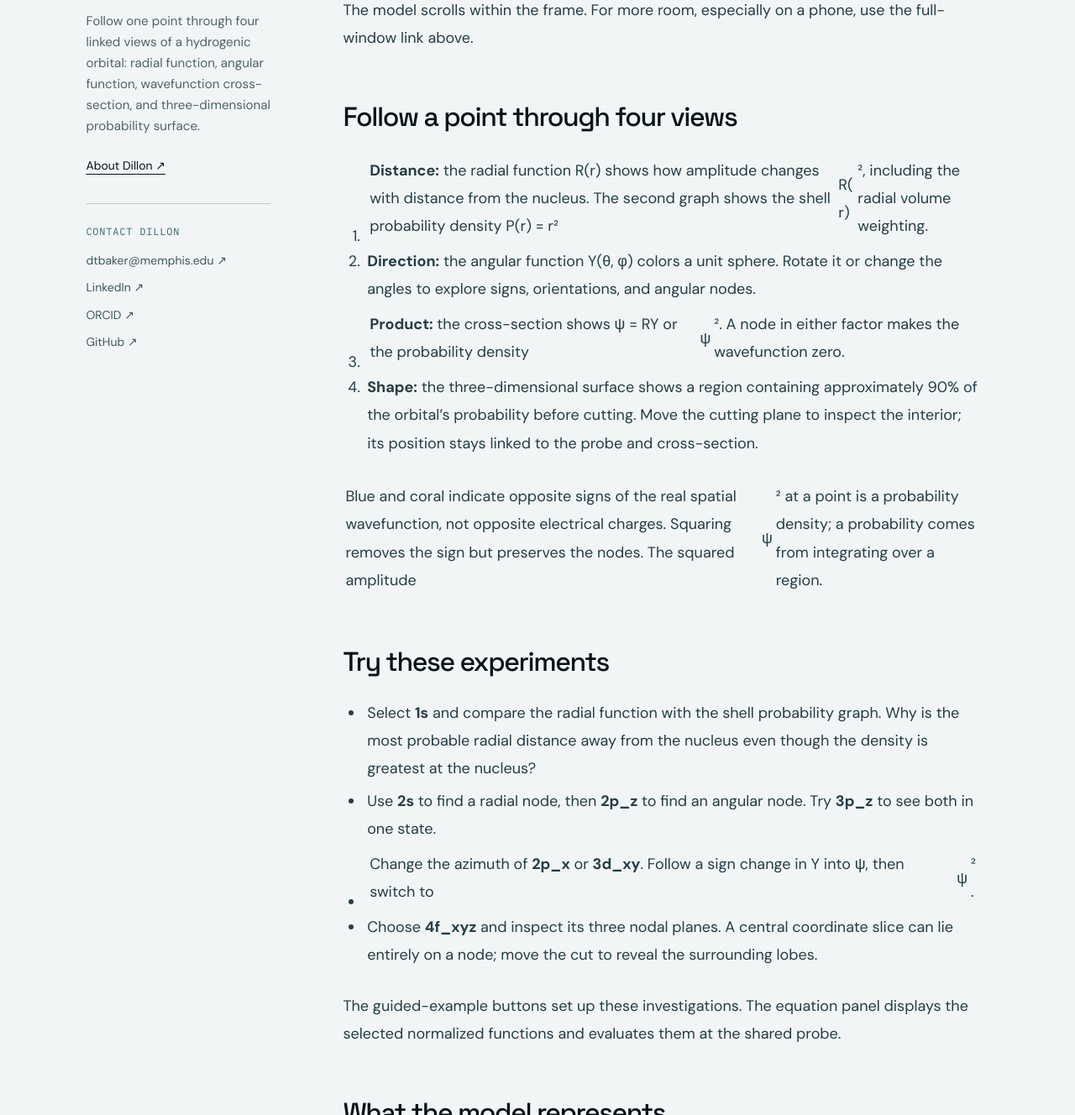
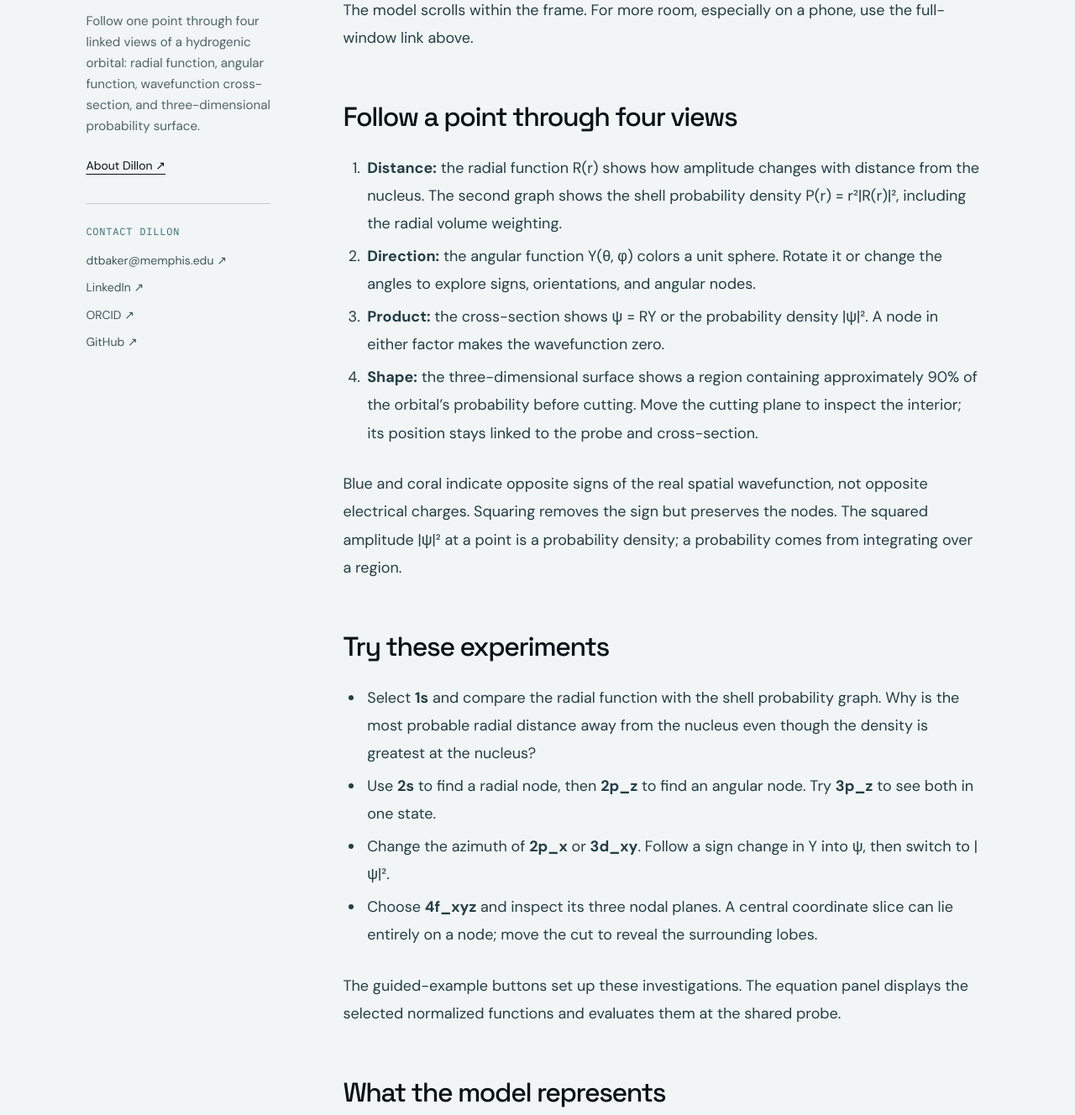
Before and after one commit to DTABaker/DTABaker.github.io, a Jekyll site: the page built from _posts/2026-10-12-wavefunction-to-orbital.md, in a window 1280 px wide and 1400 px high, scrolled down 2378 px, cut to the strip 72-1400 px from the top of the window. Shown: the whole strip at 84% size. Built offline with Jekyll 4.4.1, drawn with Linux system fonts in a browser that asks for light colours; part of the change alters nothing that is shown.

```diff
--- a/_posts/2026-10-12-wavefunction-to-orbital.md
+++ b/_posts/2026-10-12-wavefunction-to-orbital.md
@@ -30,18 +30,18 @@ The model scrolls within the frame. For more room, especially on a phone, use th
 
 ## Follow a point through four views
 
-1. **Distance:** the radial function R(r) shows how amplitude changes with distance from the nucleus. The second graph shows the shell probability density P(r) = r²|R(r)|², including the radial volume weighting.
+1. **Distance:** the radial function R(r) shows how amplitude changes with distance from the nucleus. The second graph shows the shell probability density P(r) = r²&#124;R(r)&#124;², including the radial volume weighting.
 2. **Direction:** the angular function Y(θ, φ) colors a unit sphere. Rotate it or change the angles to explore signs, orientations, and angular nodes.
-3. **Product:** the cross-section shows ψ = RY or the probability density |ψ|². A node in either factor makes the wavefunction zero.
+3. **Product:** the cross-section shows ψ = RY or the probability density &#124;ψ&#124;². A node in either factor makes the wavefunction zero.
 4. **Shape:** the three-dimensional surface shows a region containing approximately 90% of the orbital's probability before cutting. Move the cutting plane to inspect the interior; its position stays linked to the probe and cross-section.
 
-Blue and coral indicate opposite signs of the real spatial wavefunction, not opposite electrical charges. Squaring removes the sign but preserves the nodes. The squared amplitude |ψ|² at a point is a probability density; a probability comes from integrating over a region.
+Blue and coral indicate opposite signs of the real spatial wavefunction, not opposite electrical charges. Squaring removes the sign but preserves the nodes. The squared amplitude &#124;ψ&#124;² at a point is a probability density; a probability comes from integrating over a region.
 
 ## Try these experiments
 
 - Select **1s** and compare the radial function with the shell probability graph. Why is the most probable radial distance away from the nucleus even though the density is greatest at the nucleus?
 - Use **2s** to find a radial node, then **2p_z** to find an angular node. Try **3p_z** to see both in one state.
-- Change the azimuth of **2p_x** or **3d_xy**. Follow a sign change in Y into ψ, then switch to |ψ|².
+- Change the azimuth of **2p_x** or **3d_xy**. Follow a sign change in Y into ψ, then switch to &#124;ψ&#124;².
 - Choose **4f_xyz** and inspect its three nodal planes. A central coordinate slice can lie entirely on a node; move the cut to reveal the surrounding lobes.
 
 The guided-example buttons set up these investigations. The equation panel displays the selected normalized functions and evaluates them at the shared probe.
```
